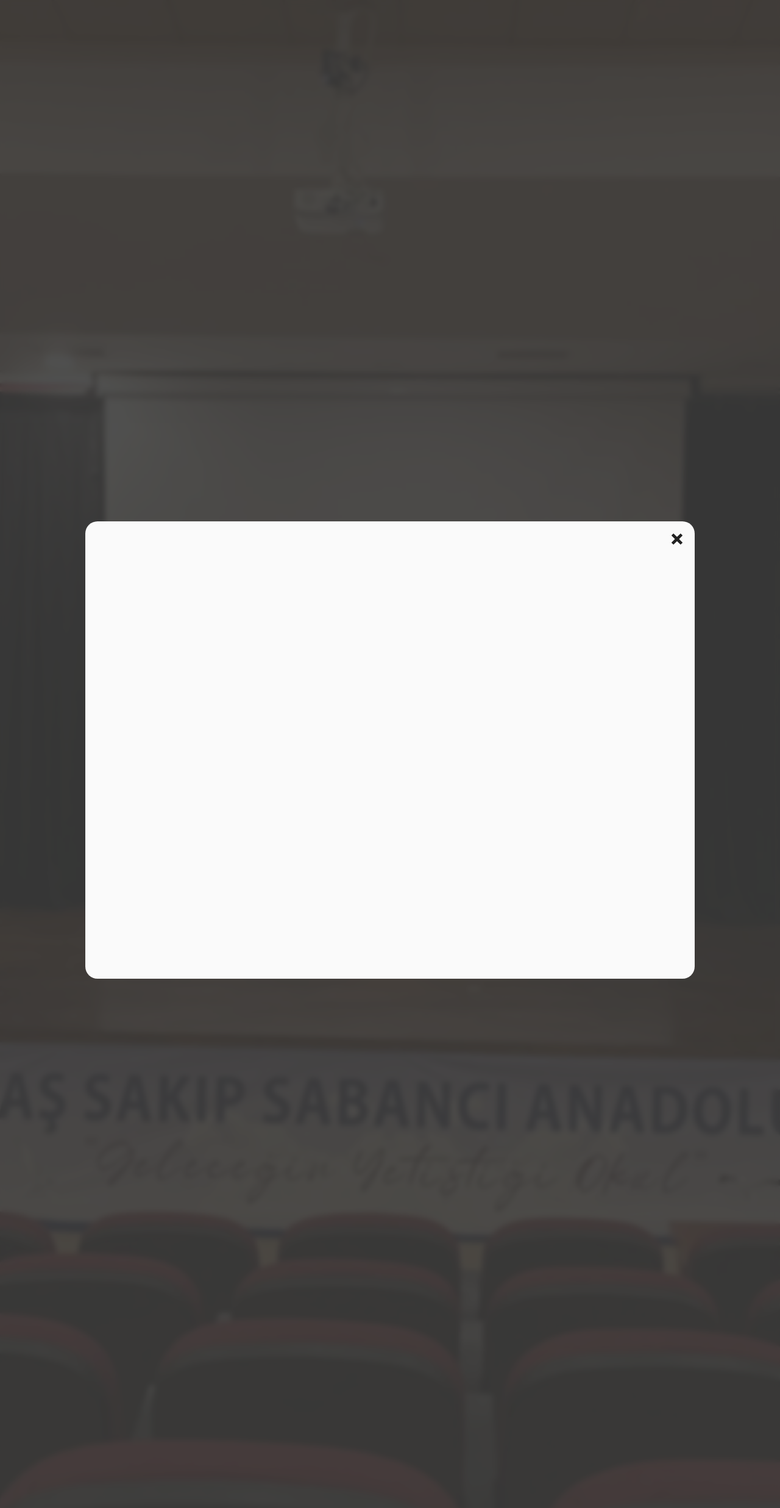
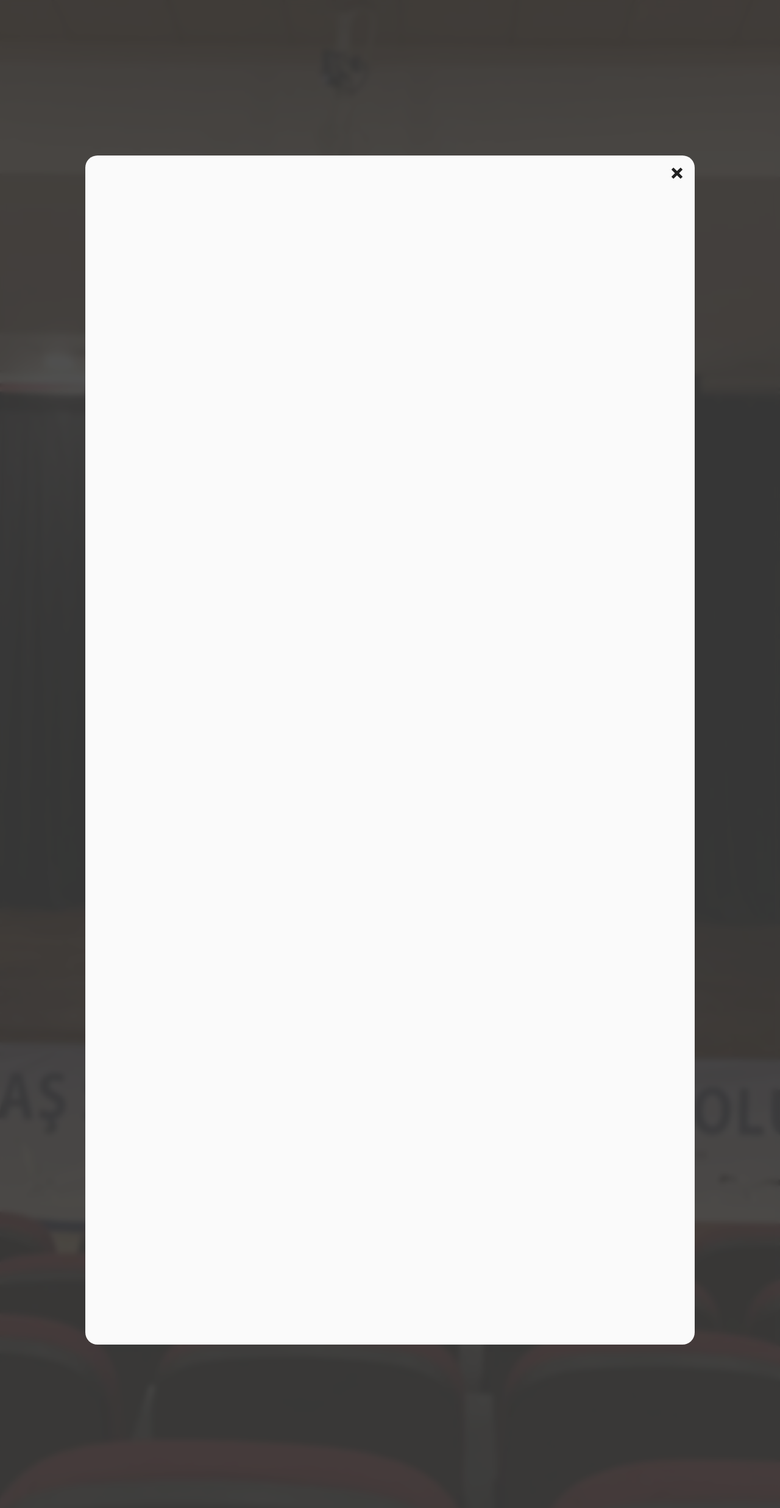
Before and after one commit to BabelSoftware/Theater-Club, a Django app: page / in a window 1280 px wide. Shown: the part 70-2543 px from the top of the page at 61% size. Run offline with Django 4.2, Linux system fonts and the light colour scheme.

Commit message:
feat: pop-up finished

```diff
--- a/theaterclub/static/styles/css/style.css
+++ b/theaterclub/static/styles/css/style.css
@@ -10,6 +10,7 @@
 
 html {
   min-height: 100vh;
+  width: 100vw;
   scroll-behavior: smooth;
   font-size: 62.5%;
 }
@@ -19,6 +20,10 @@
 }
 
 body {
+  height: 100%;
+  width: 100%;
+  display: grid;
+  place-items: center;
   font-size: 1.6rem;
   min-height: 100vh;
   font-family: "Roboto";
@@ -53,6 +58,16 @@
   height: 100%;
 }
 
+/* MEDIA QUERY MANAGER
+
+1600px: md-desktop = 100em
+1440px: desktop = 81.25em
+1050px: tablet = 65.625em
+750px: portrait tablet = 46.875em
+650px: mobile = 40.625em
+300px: sm-mobile = 18.75em
+
+*/
 .header {
   position: sticky;
   width: 100%;
@@ -145,6 +160,41 @@
   color: #075192;
 }
 
+.pop-up {
+  position: fixed;
+  z-index: 5;
+  top: 0;
+  left: 0;
+  width: 100%;
+  height: 100%;
+  background-color: rgba(60, 60, 60, 0.9);
+  display: flex;
+  justify-content: center;
+  align-items: center;
+}
+.pop-up__container {
+  background-color: #fafafa;
+  width: 100rem;
+  height: 75%;
+  border-radius: 2rem;
+  padding: 2rem;
+}
+.pop-up__container-top {
+  width: 100%;
+  height: 5rem;
+  display: flex;
+  flex-direction: row;
+  justify-content: flex-end;
+}
+.pop-up__container-top__btn {
+  position: relative;
+  color: #222;
+  font-size: 1.8rem;
+}
+.pop-up__container-top__btn:hover {
+  cursor: pointer;
+}
+
 .section-hero {
   background-image: url("../../components/section-hero-bg.webp");
   backdrop-filter: blur(10px);
@@ -183,41 +233,6 @@
   font-size: 1.8rem;
   font-weight: 400;
   font-style: italic;
-}
-
-.pop-up {
-  position: fixed;
-  z-index: 5;
-  top: 0;
-  left: 0;
-  width: 100%;
-  height: 100vh;
-  background-color: rgba(60, 60, 60, 0.9);
-  display: flex;
-  justify-content: center;
-  align-items: center;
-}
-.pop-up__container {
-  background-color: #fafafa;
-  width: 100rem;
-  height: 75rem;
-  border-radius: 2rem;
-  padding: 2rem;
-}
-.pop-up__container-top {
-  width: 100%;
-  height: 5rem;
-  display: flex;
-  flex-direction: row;
-  justify-content: flex-end;
-}
-.pop-up__container-top__btn {
-  position: relative;
-  color: #222;
-  font-size: 1.8rem;
-}
-.pop-up__container-top__btn:hover {
-  cursor: pointer;
 }
 
 .pop-up.closed {
--- a/theaterclub/static/styles/scss/base/_base.scss
+++ b/theaterclub/static/styles/scss/base/_base.scss
@@ -9,6 +9,7 @@
 
 html {
   min-height: 100vh;
+  width: 100vw;
   scroll-behavior: smooth;
   font-size: 62.5%;
 }
@@ -18,6 +19,10 @@
 }
 
 body {
+  height: 100%;
+  width: 100%;
+  display: grid;
+  place-items: center;
   font-size: 1.6rem;
   min-height: 100vh;
   font-family: "Roboto";
--- a/theaterclub/static/styles/scss/base/_variables.scss
+++ b/theaterclub/static/styles/scss/base/_variables.scss
@@ -42,3 +42,27 @@
   "dense": 600,
   "bold": 700,
 );
+
+$breakpoints: (
+  "bg-desktop": 110em,
+  // 1760 px,
+  "md-desktop": 100em,
+  // 1600 px,
+  "desktop": 90em,
+  // 1440 px,
+  "tablet": 65.625em,
+  // 1050 px,
+  "tablet-portrait": 46.875em,
+  // 750 px
+  "mobile": 40.625em,
+  // 650 px
+  "sm-mobile": 18.75em,
+  // 300 px
+  "xs-mobile": 12.5em,
+  // 200 px
+  "landscape":
+    (
+      min-width: 40.625em,
+      max-height: 31.25em,
+    ),
+);
--- /dev/null
+++ b/theaterclub/static/styles/scss/component/_pop-up.scss
@@ -0,0 +1,38 @@
+.pop-up {
+  position: fixed;
+  z-index: 5;
+  top: 0;
+  left: 0;
+  width: 100%;
+  height: 100%;
+  background-color: lighten(rgba(map-get($colours, dark), 0.9), 10%);
+  display: flex;
+  justify-content: center;
+  align-items: center;
+
+  &__container {
+    background-color: map-get($colours, light);
+    width: 100rem;
+    height: 75%;
+    border-radius: 2rem;
+    padding: 2rem;
+
+    &-top {
+      width: 100%;
+      height: 5rem;
+      display: flex;
+      flex-direction: row;
+      justify-content: flex-end;
+
+      &__btn {
+        position: relative;
+        color: map-get($colours, dark);
+        font-size: map-get($font-sizes, m);
+      }
+
+      &__btn:hover {
+        cursor: pointer;
+      }
+    }
+  }
+}
--- a/theaterclub/static/styles/scss/main.scss
+++ b/theaterclub/static/styles/scss/main.scss
@@ -1,8 +1,10 @@
 @import "base/variables";
 @import "base/base";
+@import "base/mixins";
 
 @import "component/header";
 @import "component/footer";
+@import "component/pop-up";
 
 @import "pages/section-hero";
 @import "pages/section-about";
--- a/theaterclub/static/styles/scss/pages/_section-hero.scss
+++ b/theaterclub/static/styles/scss/pages/_section-hero.scss
@@ -41,44 +41,6 @@
   }
 }
 
-.pop-up {
-  position: fixed;
-  z-index: 5;
-  top: 0;
-  left: 0;
-  width: 100%;
-  height: 100vh;
-  background-color: lighten(rgba(map-get($colours, dark), 0.9), 10%);
-  display: flex;
-  justify-content: center;
-  align-items: center;
-
-  &__container {
-    background-color: map-get($colours, light);
-    width: 100rem;
-    height: 75rem;
-    border-radius: 2rem;
-    padding: 2rem;
-
-    &-top {
-      width: 100%;
-      height: 5rem;
-      display: flex;
-      flex-direction: row;
-      justify-content: flex-end;
-
-      &__btn {
-        position: relative;
-        color: map-get($colours, dark);
-        font-size: map-get($font-sizes, m);
-      }
-
-      &__btn:hover{
-        cursor: pointer;
-      }
-    }
-  }
-}
 
 .pop-up.closed {
   display: none;
```
Also changed, not shown: theaterclub/static/styles/scss/base/_mixins.scss (added, +10 -0 lines).
